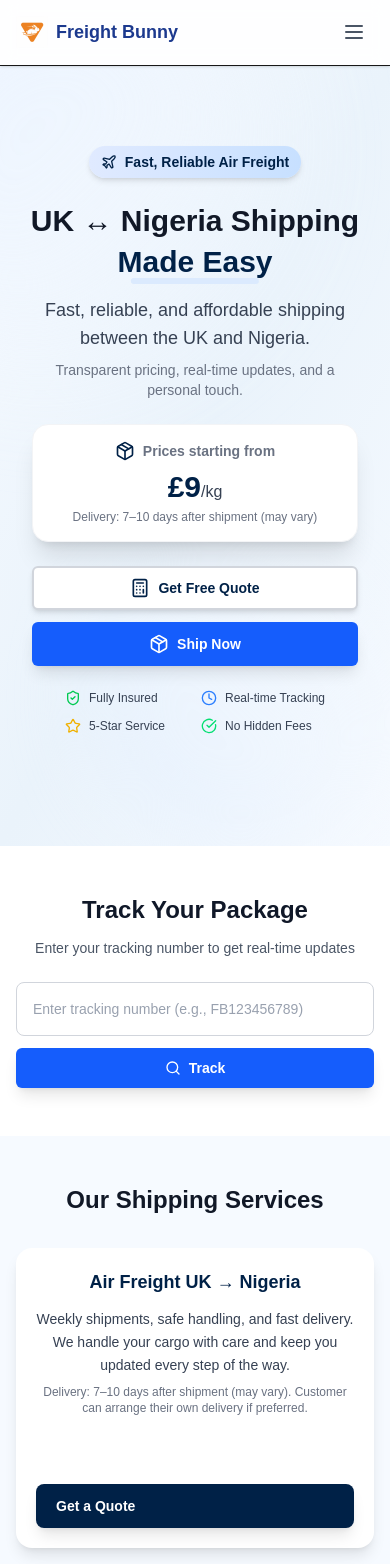
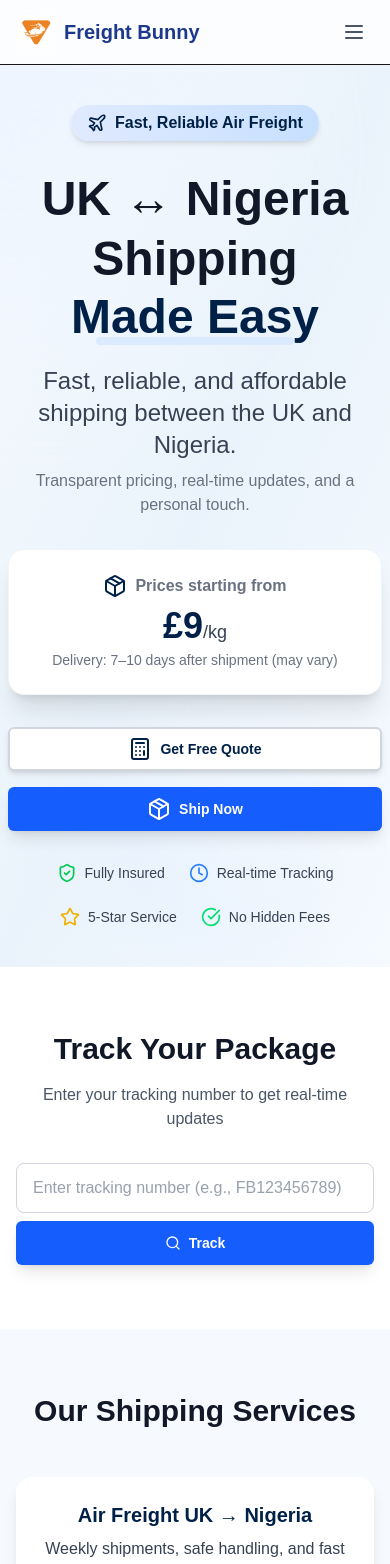
Before and after one commit to Tola-adelase/freight-bunny, a Next.js app: page / in a window 390 px wide. Shown: the top 1564 px of the page. Built offline with nearby package versions, Linux system fonts and the light colour scheme.

Commit message:
Revert "Phone view changes"
This reverts commit 10a12f9d9f301849d68c35ee8b9e0096c172222a.

```diff
--- a/app/page.tsx
+++ b/app/page.tsx
@@ -443,21 +443,21 @@
   return (
     <div className="min-h-screen bg-gradient-to-b from-blue-50 to-white">
       {/* Header */}
-      <header className="border-b bg-white/90 backdrop-blur-sm sticky top-0 z-50 shadow-sm">
-        <div className="container mx-auto px-4 sm:px-6">
-          <div className="flex items-center justify-between py-3 sm:py-4">
+      <header className="border-b bg-white/80 backdrop-blur-sm sticky top-0 z-50">
+        <div className="container mx-auto px-4">
+          <div className="flex items-center justify-between py-3">
             <div className="flex items-center space-x-2">
               <img
                 src="/images/Headerlogo.jpg"
                 alt="FreightBunny Logo"
-                className="h-8 w-8 sm:h-10 sm:w-10 object-contain"
+                className="h-10 w-10 object-contain"
               />
-              <span className="text-lg sm:text-xl font-bold text-blue-900">Freight Bunny</span>
+              <span className="text-xl font-bold text-blue-900">Freight Bunny</span>
             </div>
 
             {/* Mobile Menu Button */}
             <button
-              className="md:hidden p-2 text-gray-600 hover:text-gray-900 focus:outline-none rounded-lg hover:bg-gray-100 transition-colors"
+              className="md:hidden p-2 text-gray-600 hover:text-gray-900 focus:outline-none"
               onClick={() => setIsMenuOpen(!isMenuOpen)}
             >
               {isMenuOpen ? (
@@ -489,20 +489,21 @@
           {/* Mobile Navigation Dropdown */}
           <div
             className={`md:hidden transition-all duration-300 ease-in-out ${
-              isMenuOpen ? "max-h-96 opacity-100 pb-4" : "max-h-0 opacity-0"
-            } overflow-hidden bg-white border-t border-gray-100`}
+              isMenuOpen ? "max-h-96 opacity-100" : "max-h-0 opacity-0"
+            } overflow-hidden`}
           >
-            <nav className="py-4 flex flex-col items-center space-y-3">
+            <nav className="py-4 flex flex-col items-center space-y-4">
               {navLinks.map((link) => (
                 <a
                   key={link.href}
                   href={link.href}
-                  className={`font-semibold transition-colors px-4 py-2 rounded-lg w-full max-w-xs text-center ${
+                  className={`font-bold transition-colors pb-1 flex items-center ${
                     (pathname === link.href || (link.href !== "/" && pathname.startsWith(link.href)))
-                      ? "text-blue-900 bg-blue-50 border border-blue-200"
-                      : "text-gray-700 hover:text-blue-600 hover:bg-gray-50"
+                      ? "text-blue-900 border-b-2 border-blue-600"
+                      : "text-gray-600 hover:text-blue-600"
                   }`}
                   onClick={() => setIsMenuOpen(false)}
+                  style={{ fontSize: '1rem', paddingBottom: '2px' }}
                 >
                   {link.label}
                 </a>
@@ -513,72 +514,72 @@
       </header>
 
       {/* Hero Section */}
-      <section className="relative min-h-[calc(100vh-64px)] flex flex-col justify-center items-center px-4 sm:px-6 lg:px-8 bg-gradient-to-br from-[#f6faff] via-[#eaf3fb] to-[#f6faff] overflow-hidden">
+      <section className="relative min-h-[calc(100vh-64px)] flex flex-col justify-center items-center px-2 bg-gradient-to-br from-[#f6faff] via-[#eaf3fb] to-[#f6faff] overflow-hidden">
         {/* Abstract Shape for Visual Interest */}
         <div className="absolute -top-24 -left-32 w-[400px] h-[400px] bg-gradient-to-br from-blue-100 via-blue-50 to-transparent rounded-full blur-3xl opacity-60 z-0"></div>
         <div className="absolute bottom-0 right-0 w-[300px] h-[300px] bg-gradient-to-tr from-blue-100 via-blue-50 to-transparent rounded-full blur-2xl opacity-50 z-0"></div>
 
-        <div className="container mx-auto flex flex-col justify-center items-center h-full min-h-[60vh] relative z-10 py-8">
+        <div className="container mx-auto flex flex-col justify-center items-center h-full min-h-[60vh] relative z-10">
           {/* Badge */}
-          <div className="mb-6 sm:mb-7">
-            <span className="inline-flex items-center px-3 py-1.5 sm:px-4 rounded-full bg-gradient-to-r from-[#e0eaff] to-[#c7e0ff] text-[#002147] text-sm sm:text-base font-semibold shadow-md">
-              <Plane className="w-4 h-4 sm:w-5 sm:h-5 mr-2 text-[#002147]" />
+          <div className="mb-7 mt-10">
+            <span className="inline-flex items-center px-4 py-1.5 rounded-full bg-gradient-to-r from-[#e0eaff] to-[#c7e0ff] text-[#002147] text-base font-semibold shadow-md">
+              <Plane className="w-5 h-5 mr-2 text-[#002147]" />
               Fast, Reliable Air Freight
             </span>
           </div>
 
           {/* Heading */}
-          <h1 className="text-3xl sm:text-4xl md:text-5xl lg:text-6xl font-extrabold text-[#111827] text-center mb-1 leading-tight px-2">
+          <h1 className="text-5xl md:text-6xl font-extrabold text-[#111827] text-center mb-1 leading-tight">
             UK ↔ Nigeria Shipping
           </h1>
-          <div className="relative flex justify-center mb-4 sm:mb-6">
-            <span className="block text-[#002147] text-3xl sm:text-4xl md:text-5xl lg:text-6xl font-extrabold text-center px-2 relative">
+          <div className="relative flex justify-center mb-6">
+            <span className="block text-[#002147] text-5xl md:text-6xl font-extrabold text-center px-2 relative">
               Made Easy
-              <span className="absolute left-1/2 -bottom-1 w-3/4 h-1.5 sm:h-2 bg-blue-100 rounded-full -translate-x-1/2 z-[-1]"></span>
+              <span className="absolute left-1/2 -bottom-1 w-3/4 h-2 bg-blue-100 rounded-full -translate-x-1/2 z-[-1]"></span>
             </span>
           </div>
 
           {/* Subheading */}
-          <p className="text-lg sm:text-xl md:text-2xl lg:text-3xl text-gray-700 font-medium text-center mb-2 px-4">
+          <p className="text-2xl md:text-3xl text-gray-700 font-medium text-center mb-2">
             Fast, reliable, and affordable shipping between the UK and Nigeria.
           </p>
-          <p className="text-sm sm:text-base md:text-lg text-gray-500 text-center mb-6 sm:mb-8 px-4">
+          <p className="text-base md:text-lg text-gray-500 text-center mb-8">
             Transparent pricing, real-time updates, and a personal touch.
           </p>
 
           {/* Pricing Card */}
-          <div className="mb-6 sm:mb-8 flex justify-center w-full px-4">
-            <div className="bg-white rounded-2xl shadow-xl p-4 sm:p-6 max-w-sm sm:max-w-md w-full border border-gray-100 flex flex-col items-center">
+          <div className="mb-8 flex justify-center w-full">
+            <div className="bg-white rounded-2xl shadow-xl p-6 max-w-md w-full border border-gray-100 flex flex-col items-center">
               <div className="flex items-center justify-center mb-2">
-                <Package className="w-5 h-5 sm:w-6 sm:h-6 text-[#002147] mr-2" />
-                <p className="text-gray-500 font-semibold text-sm sm:text-base">Prices starting from</p>
+                <Package className="w-6 h-6 text-[#002147] mr-2" />
+                <p className="text-gray-500 font-semibold">Prices starting from</p>
               </div>
               <div className="mb-1">
-                <span className="text-3xl sm:text-4xl font-extrabold text-[#002147]">£9</span>
-                <span className="text-base sm:text-lg font-medium text-gray-700">/kg</span>
+                <span className="text-4xl font-extrabold text-[#002147]">£9</span>
+                <span className="text-lg font-medium text-gray-700">/kg</span>
               </div>
-              <p className="text-xs sm:text-sm text-gray-500 text-center">Delivery: 7–10 days after shipment (may vary)</p>
+              <p className="text-sm text-gray-500">Delivery: 7–10 days after shipment (may vary)</p>
             </div>
           </div>
 
           {/* Action Buttons */}
-          <div className="flex flex-col gap-3 sm:gap-4 mb-6 sm:mb-8 justify-center w-full max-w-lg sm:max-w-2xl px-4">
+          <div className="flex flex-col sm:flex-row gap-4 mb-8 justify-center w-full max-w-2xl">
             <Button
               size="lg"
               variant="outline"
-              className="bg-white hover:bg-[#f3f4f6] border-2 border-[#002147] text-[#002147] shadow-md px-6 py-4 text-base font-semibold rounded-lg flex items-center justify-center w-full transition-transform duration-200 hover:scale-105"
+              className="bg-white hover:bg-[#f3f4f6] border-2 border-[#002147] text-[#002147] shadow-md px-6 py-3 text-base font-semibold rounded-lg flex items-center justify-center w-full sm:w-auto transition-transform duration-200 hover:scale-105"
               style={{ cursor: 'pointer' }}
               onClick={() => {
                 resetQuoteForm(); // Reset form to fresh state
                 setIsQuoteModalOpen(true);
               }}
             >
-              <Calculator className="mr-2 h-5 w-5 sm:h-6 sm:w-6" />
+              <Calculator className="mr-2 h-6 w-6" />
               Get Free Quote
             </Button>
             <Button
               size="lg"
-              className="bg-[#002147] hover:bg-[#001634] text-white shadow-lg border-0 px-6 py-4 text-base font-semibold rounded-lg flex items-center justify-center w-full transition-transform duration-200 hover:scale-105"
+              className="bg-[#002147] hover:bg-[#001634] text-white shadow-lg border-0 px-6 py-3 text-base font-semibold rounded-lg flex items-center justify-center w-full sm:w-auto transition-transform duration-200 hover:scale-105"
               style={{ cursor: 'pointer' }}
               onClick={() => {
                 console.log("Main Ship Now button clicked");
@@ -586,27 +587,27 @@
                 console.log("Ship Now modal state set to true");
               }}
             >
-              <Package className="mr-2 h-5 w-5 sm:h-6 sm:w-6" />
+              <Package className="mr-2 h-6 w-6" />
               Ship Now
             </Button>
           </div>
 
           {/* Trust Indicators Row */}
-          <div className="grid grid-cols-2 sm:flex sm:flex-wrap justify-center items-center gap-3 sm:gap-6 mb-8 sm:mb-10 px-4">
-            <div className="flex items-center gap-2 text-gray-700 text-xs sm:text-sm">
-              <ShieldCheck className="h-4 w-4 sm:h-5 sm:w-5 text-green-500 flex-shrink-0" />
+          <div className="flex flex-wrap justify-center items-center gap-6 mb-10">
+            <div className="flex items-center gap-2 text-gray-700 text-sm">
+              <ShieldCheck className="h-5 w-5 text-green-500" />
               <span>Fully Insured</span>
             </div>
-            <div className="flex items-center gap-2 text-gray-700 text-xs sm:text-sm">
-              <Clock className="h-4 w-4 sm:h-5 sm:w-5 text-blue-500 flex-shrink-0" />
+            <div className="flex items-center gap-2 text-gray-700 text-sm">
+              <Clock className="h-5 w-5 text-blue-500" />
               <span>Real-time Tracking</span>
             </div>
-            <div className="flex items-center gap-2 text-gray-700 text-xs sm:text-sm">
-              <Star className="h-4 w-4 sm:h-5 sm:w-5 text-yellow-500 flex-shrink-0" />
+            <div className="flex items-center gap-2 text-gray-700 text-sm">
+              <Star className="h-5 w-5 text-yellow-500" />
               <span>5-Star Service</span>
             </div>
-            <div className="flex items-center gap-2 text-gray-700 text-xs sm:text-sm">
-              <CheckCircle className="h-4 w-4 sm:h-5 sm:w-5 text-green-400 flex-shrink-0" />
+            <div className="flex items-center gap-2 text-gray-700 text-sm">
+              <CheckCircle className="h-5 w-5 text-green-400" />
               <span>No Hidden Fees</span>
             </div>
           </div>
@@ -614,20 +615,20 @@
       </section>
 
       {/* Quick Tracking */}
-      <section id="tracking" className="py-12 sm:py-16 px-4 bg-white">
+      <section id="tracking" className="py-16 px-4 bg-white">
         <div className="container mx-auto">
           <div className="max-w-2xl mx-auto text-center">
-            <h2 className="text-2xl sm:text-3xl font-bold text-gray-900 mb-3 sm:mb-4">Track Your Package</h2>
-            <p className="text-sm sm:text-base text-gray-600 mb-6 sm:mb-8 px-2">Enter your tracking number to get real-time updates</p>
-            <div className="flex flex-col gap-3 sm:gap-2 max-w-2xl mx-auto w-full">
+            <h2 className="text-3xl font-bold text-gray-900 mb-4">Track Your Package</h2>
+            <p className="text-gray-600 mb-8">Enter your tracking number to get real-time updates</p>
+            <div className="flex flex-col sm:flex-row gap-2 max-w-2xl mx-auto w-full">
               <input
                 type="text"
                 placeholder="Enter tracking number (e.g., FB123456789)"
                 value={trackingNumber}
                 onChange={(e) => setTrackingNumber(e.target.value)}
-                className="flex-1 px-4 py-4 sm:py-3 border border-gray-300 rounded-lg focus:outline-none focus:ring-2 focus:ring-blue-500 text-gray-900 placeholder-gray-400 text-sm sm:text-base"
+                className="flex-1 px-4 py-3 border border-gray-300 rounded-lg focus:outline-none focus:ring-2 focus:ring-blue-500 text-gray-900 placeholder-gray-400"
               />
-              <Button className="bg-[#002147] hover:bg-[#001634] text-white font-semibold px-6 py-4 sm:py-3 text-base rounded-lg shadow-lg flex items-center justify-center w-full sm:w-auto transition-transform duration-200 hover:scale-105 cursor-pointer">
+              <Button className="bg-[#002147] hover:bg-[#001634] text-white font-semibold px-6 py-3 text-base rounded-lg shadow-lg flex items-center justify-center h-full w-full sm:w-auto transition-transform duration-200 hover:scale-105 cursor-pointer">
                 <Search className="h-4 w-4 mr-2" />
                 Track
               </Button>
@@ -637,66 +638,66 @@
       </section>
 
       {/* Our Shipping Services Section */}
-      <section className="py-12 sm:py-16 px-4 bg-[#f6faff]">
-        <div className="max-w-5xl mx-auto text-center mb-8 sm:mb-12">
-          <h2 className="text-2xl sm:text-3xl md:text-4xl font-extrabold text-[#111827] mb-4">Our Shipping Services</h2>
+      <section className="py-16 px-4 bg-[#f6faff]">
+        <div className="max-w-5xl mx-auto text-center mb-12">
+          <h2 className="text-3xl md:text-4xl font-extrabold text-[#111827] mb-4">Our Shipping Services</h2>
         </div>
-        <div className="max-w-5xl mx-auto grid grid-cols-1 md:grid-cols-3 gap-6 sm:gap-8">
+        <div className="max-w-5xl mx-auto grid grid-cols-1 md:grid-cols-3 gap-8">
           {/* Service 1 */}
-          <div className="bg-white rounded-2xl shadow-lg p-5 sm:p-6 flex flex-col items-center min-h-[300px] sm:min-h-[280px]">
-            <h3 className="text-lg sm:text-xl font-bold text-[#002147] mb-3 text-center">Air Freight UK → Nigeria</h3>
-            <p className="text-gray-700 mb-2 text-center text-sm sm:text-base leading-relaxed">Weekly shipments, safe handling, and fast delivery. We handle your cargo with care and keep you updated every step of the way.</p>
-            <p className="text-xs sm:text-sm text-gray-500 mb-4 text-center">Delivery: 7–10 days after shipment (may vary). Customer can arrange their own delivery if preferred.</p>
-            <a href="#contact" className="mt-auto inline-block bg-[#002147] hover:bg-[#001634] text-white font-semibold px-5 sm:px-6 py-3 text-sm sm:text-base rounded-lg shadow-lg flex items-center justify-center transition-transform duration-200 hover:scale-105 w-full sm:w-auto">Get a Quote</a>
+          <div className="bg-white rounded-2xl shadow-lg p-6 flex flex-col items-center">
+            <h3 className="text-xl font-bold text-[#002147] mb-2">Air Freight UK → Nigeria</h3>
+            <p className="text-gray-700 mb-2 text-center">Weekly shipments, safe handling, and fast delivery. We handle your cargo with care and keep you updated every step of the way.</p>
+            <p className="text-sm text-gray-500 mb-4 text-center">Delivery: 7–10 days after shipment (may vary). Customer can arrange their own delivery if preferred.</p>
+            <a href="#contact" className="mt-auto inline-block bg-[#002147] hover:bg-[#001634] text-white font-semibold px-6 py-3 text-base rounded-lg shadow-lg flex items-center justify-center transition-transform duration-200 hover:scale-105 mx-auto">Get a Quote</a>
           </div>
           {/* Service 2 */}
-          <div className="bg-white rounded-2xl shadow-lg p-5 sm:p-6 flex flex-col items-center min-h-[300px] sm:min-h-[280px]">
-            <h3 className="text-lg sm:text-xl font-bold text-[#002147] mb-3 text-center">Air Freight Nigeria → UK</h3>
-            <p className="text-gray-700 mb-2 text-center text-sm sm:text-base leading-relaxed">Secure, efficient, and hassle-free shipping from Nigeria to the UK. Customs support included.</p>
-            <p className="text-xs sm:text-sm text-gray-500 mb-4 text-center">Delivery: Will be determined when item arrives. Customer can arrange their own delivery if preferred.</p>
-            <a href="#contact" className="mt-auto inline-block bg-[#002147] hover:bg-[#001634] text-white font-semibold px-5 sm:px-6 py-3 text-sm sm:text-base rounded-lg shadow-lg flex items-center justify-center transition-transform duration-200 hover:scale-105 w-full sm:w-auto">Get a Quote</a>
+          <div className="bg-white rounded-2xl shadow-lg p-6 flex flex-col items-center">
+            <h3 className="text-xl font-bold text-[#002147] mb-2">Air Freight Nigeria → UK</h3>
+            <p className="text-gray-700 mb-2 text-center">Secure, efficient, and hassle-free shipping from Nigeria to the UK. Customs support included.</p>
+            <p className="text-sm text-gray-500 mb-4 text-center">Delivery: Will be determined when item arrives. Customer can arrange their own delivery if preferred.</p>
+            <a href="#contact" className="mt-auto inline-block bg-[#002147] hover:bg-[#001634] text-white font-semibold px-6 py-3 text-base rounded-lg shadow-lg flex items-center justify-center transition-transform duration-200 hover:scale-105 mx-auto">Get a Quote</a>
           </div>
           {/* Service 3 */}
-          <div className="bg-white rounded-2xl shadow-lg p-5 sm:p-6 flex flex-col items-center min-h-[300px] sm:min-h-[280px]">
-            <h3 className="text-lg sm:text-xl font-bold text-[#002147] mb-3 text-center">Customs Clearance Support</h3>
-            <p className="text-gray-700 mb-2 text-center text-sm sm:text-base leading-relaxed">We help you with all paperwork and customs clearance, ensuring your shipments move smoothly and without delays.</p>
+          <div className="bg-white rounded-2xl shadow-lg p-6 flex flex-col items-center">
+            <h3 className="text-xl font-bold text-[#002147] mb-2">Customs Clearance Support</h3>
+            <p className="text-gray-700 mb-2 text-center">We help you with all paperwork and customs clearance, ensuring your shipments move smoothly and without delays.</p>
             <div className="flex-1"></div>
-            <a href="#contact" className="mt-auto inline-block bg-[#002147] hover:bg-[#001634] text-white font-semibold px-5 sm:px-6 py-3 text-sm sm:text-base rounded-lg shadow-lg flex items-center justify-center transition-transform duration-200 hover:scale-105 w-full sm:w-auto">Learn More</a>
+            <a href="#contact" className="mt-auto inline-block bg-[#002147] hover:bg-[#001634] text-white font-semibold px-6 py-3 text-base rounded-lg shadow-lg flex items-center justify-center transition-transform duration-200 hover:scale-105 mx-auto">Learn More</a>
           </div>
         </div>
       </section>
 
       {/* Why Ship With Us Section */}
-      <section className="py-12 sm:py-16 px-4 bg-[#f6faff]">
+      <section className="py-16 px-4 bg-[#f6faff]">
         <div className="max-w-4xl mx-auto">
-          <div className="max-w-4xl mx-auto text-center mb-8 sm:mb-12">
-            <h2 className="text-2xl sm:text-3xl md:text-4xl font-extrabold text-[#111827] mb-4">Why Ship With Us?</h2>
-            <p className="text-base sm:text-lg md:text-xl text-gray-600 mb-6 sm:mb-8 px-2">
+          <div className="max-w-4xl mx-auto text-center mb-12">
+            <h2 className="text-3xl md:text-4xl font-extrabold text-[#111827] mb-4">Why Ship With Us?</h2>
+            <p className="text-lg md:text-xl text-gray-600 mb-8">
               We're passionate about connecting families and businesses across continents. With transparent pricing, real-time updates, and a personal touch, we make shipping easy and stress-free. Our team is dedicated to making international shipping simple, affordable, and reliable.
             </p>
-            <div className="grid grid-cols-1 sm:grid-cols-2 lg:grid-cols-4 gap-4 sm:gap-6 mb-6 sm:mb-8">
-              <div className="flex flex-col items-center bg-white rounded-xl p-4 sm:p-6 shadow-sm border border-gray-100">
-                <span className="text-2xl sm:text-3xl mb-2">🚚</span>
-                <h3 className="font-bold text-base sm:text-lg mb-1 text-[#002147] text-center">Fast Delivery</h3>
-                <p className="text-gray-600 text-xs sm:text-sm text-center leading-relaxed">Weekly shipments, 7–10 day delivery, and real-time updates.</p>
+            <div className="grid grid-cols-1 sm:grid-cols-2 md:grid-cols-4 gap-6 mb-8">
+              <div className="flex flex-col items-center bg-[#f6faff] rounded-xl p-6 shadow-sm">
+                <span className="text-3xl mb-2">🚚</span>
+                <h3 className="font-bold text-lg mb-1 text-[#002147]">Fast Delivery</h3>
+                <p className="text-gray-600 text-sm">Weekly shipments, 7–10 day delivery, and real-time updates.</p>
               </div>
-              <div className="flex flex-col items-center bg-white rounded-xl p-4 sm:p-6 shadow-sm border border-gray-100">
-                <span className="text-2xl sm:text-3xl mb-2">💷</span>
-                <h3 className="font-bold text-base sm:text-lg mb-1 text-[#002147] text-center">Transparent Pricing</h3>
-                <p className="text-gray-600 text-xs sm:text-sm text-center leading-relaxed">Just £9/kg, no hidden fees, and clear invoicing.</p>
+              <div className="flex flex-col items-center bg-[#f6faff] rounded-xl p-6 shadow-sm">
+                <span className="text-3xl mb-2">💷</span>
+                <h3 className="font-bold text-lg mb-1 text-[#002147]">Transparent Pricing</h3>
+                <p className="text-gray-600 text-sm">Just £9/kg, no hidden fees, and clear invoicing.</p>
               </div>
-              <div className="flex flex-col items-center bg-white rounded-xl p-4 sm:p-6 shadow-sm border border-gray-100">
-                <span className="text-2xl sm:text-3xl mb-2">🤝</span>
-                <h3 className="font-bold text-base sm:text-lg mb-1 text-[#002147] text-center">Personal Service</h3>
-                <p className="text-gray-600 text-xs sm:text-sm text-center leading-relaxed">We treat your packages like our own and keep you informed every step.</p>
+              <div className="flex flex-col items-center bg-[#f6faff] rounded-xl p-6 shadow-sm">
+                <span className="text-3xl mb-2">🤝</span>
+                <h3 className="font-bold text-lg mb-1 text-[#002147]">Personal Service</h3>
+                <p className="text-gray-600 text-sm">We treat your packages like our own and keep you informed every step.</p>
               </div>
-              <div className="flex flex-col items-center bg-white rounded-xl p-4 sm:p-6 shadow-sm border border-gray-100">
-                <span className="text-2xl sm:text-3xl mb-2">📦</span>
-                <h3 className="font-bold text-base sm:text-lg mb-1 text-[#002147] text-center">Flexible Delivery</h3>
-                <p className="text-gray-600 text-xs sm:text-sm text-center leading-relaxed">Choose doorstep delivery or arrange your own pickup in Lagos.</p>
+              <div className="flex flex-col items-center bg-[#f6faff] rounded-xl p-6 shadow-sm">
+                <span className="text-3xl mb-2">📦</span>
+                <h3 className="font-bold text-lg mb-1 text-[#002147]">Flexible Delivery</h3>
+                <p className="text-gray-600 text-sm">Choose doorstep delivery or arrange your own pickup in Lagos.</p>
               </div>
             </div>
-            <a href="#contact" className="inline-block bg-[#002147] hover:bg-[#001634] text-white font-semibold px-6 py-3 text-sm sm:text-base rounded-lg shadow-lg transition-transform duration-200 hover:scale-105 w-full sm:w-auto max-w-xs mx-auto">Contact Us</a>
+            <a href="#contact" className="inline-block bg-[#002147] hover:bg-[#001634] text-white font-semibold px-6 py-3 text-base rounded-lg shadow-lg flex items-center justify-center transition-transform duration-200 hover:scale-105">Contact Us</a>
           </div>
         </div>
       </section>
```
